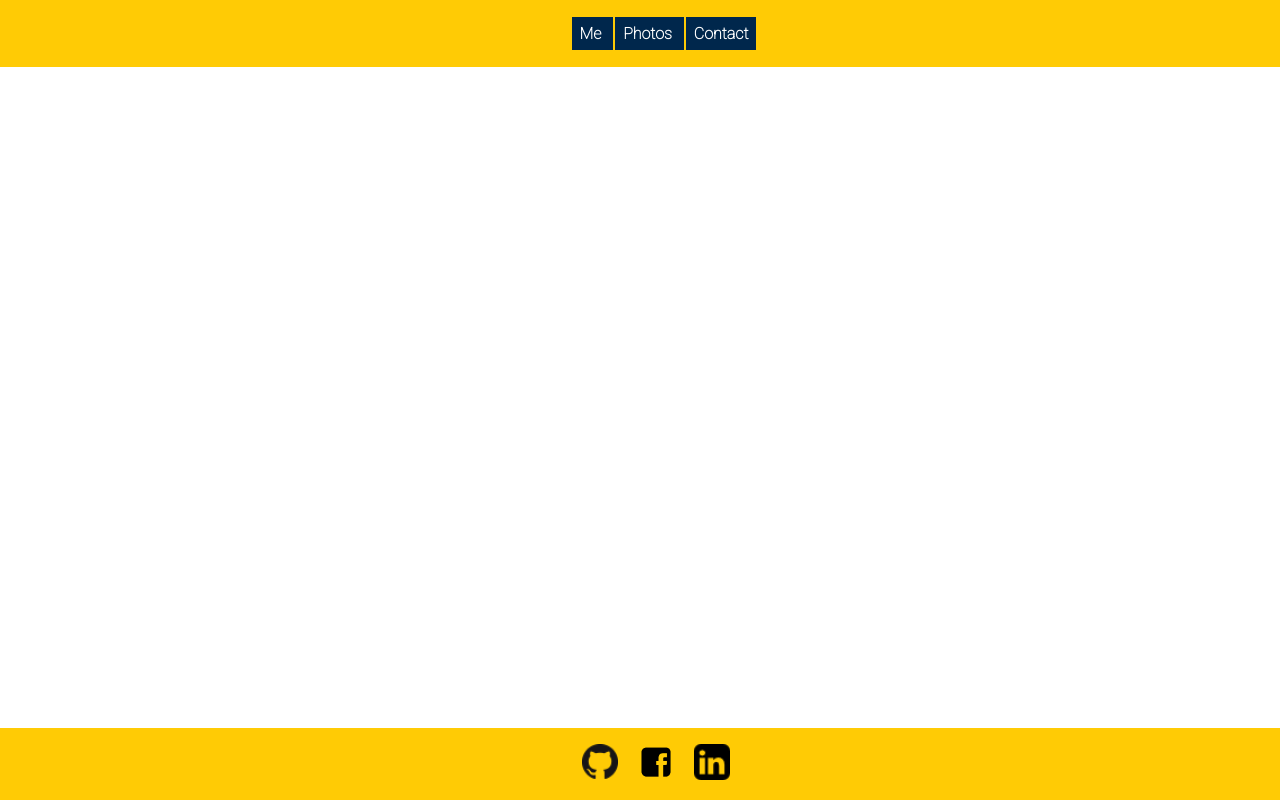
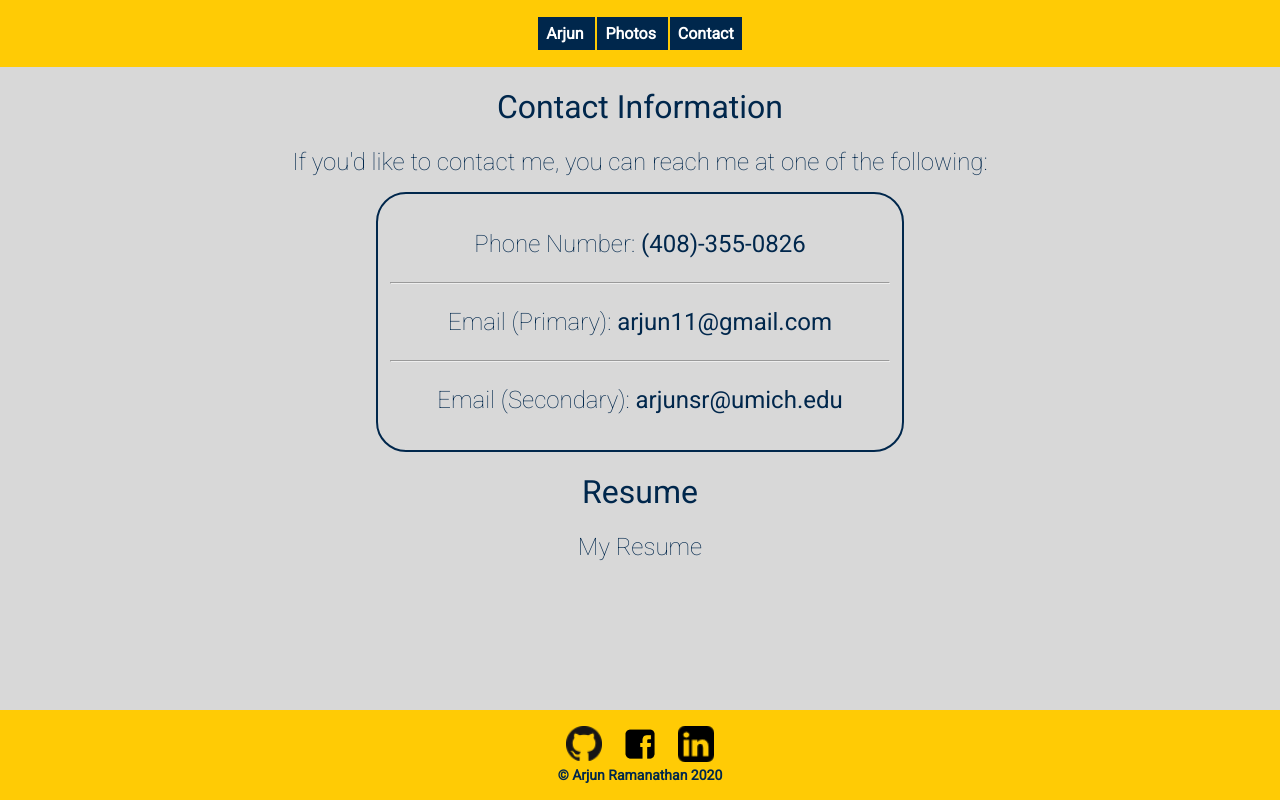
Before and after one commit to arjunsr1/arjunramanathan, a Flask app: page /contact/ in a window 1280 px wide; the page is wider, and only the part inside the window is pictured. Run offline with Flask 2, Linux system fonts and the light colour scheme; some web fonts are replaced.

Commit message:
Mostly done with contact page

```diff
--- a/static/styles.css
+++ b/static/styles.css
@@ -1,5 +1,5 @@
 @import url('https://fonts.googleapis.com/css2?family=Habibi&display=swap');
-@import url('https://fonts.googleapis.com/css2?family=Roboto:wght@100&display=swap');
+@import url('https://fonts.googleapis.com/css2?family=Roboto:wght@100;300;400&display=swap');
 .aleft {
     text-align: left;
 }
@@ -13,41 +13,73 @@
     color: white;
     text-decoration:none;
     font-family: 'Roboto';
+    font-weight: 100;
 }
 .header_bar {
     background-color:#FFCB05;
-    width: 100%;
     padding: 24px;
+    text-align: center;
 }
 .header_list {
     border: 1px solid #FFCB05;
     background-color:#00274C;
 }
+.copyright {
+    font-family: 'Roboto';
+    font-size: 14px;
+    color: #00274C;
+}
 .footer {
     position: fixed;
-    padding: 16px;
-    left: 0;
+    width: 100%;
     bottom: 0;
-    width: 100%;
-    background-color: #FFCB05;
     color: white;
     text-align: center;
+    background-color: #FFCB05;
+    padding-top: 16px;
+    padding-bottom: 16px;
+    margin: 0px;
 }
 .footer_elem {
     height: 36px;
     width: 36px;
 }
+.contact_box {
+    border-radius: 30px;
+    border: 2px solid #00274C;
+    padding: 12px;
+    width: 500px;
+    margin: auto;
+    text-align: center;
+}
+.contact_header {
+    font-family: 'Roboto';
+    font-weight: 400;
+    color: #00274C;
+}
+.contact_info {
+    font-family: 'Roboto';
+    font-weight: 100;
+    color: #00274C;
+    font-size: 24px;
+}
+
 body, html {
     margin: 0px;
     padding: 0px;
+}
+body {
+    background-color:#D8D8D8;
 }
 a{
     text-decoration:none;
 }
 ul {
     list-style-type: none;
+    text-align: center;
     margin: 0;
     padding: 0;
+    display: inline;
 }
 li {
     display: inline;
--- a/templates/contact.html
+++ b/templates/contact.html
@@ -7,11 +7,10 @@
         <title>Arjun S. Ramanathan</title>
         <link rel="stylesheet" href="{{ url_for('static', filename='styles.css') }}" type="text/css">
         <div class="header_bar">
-            <div class='acenter'>
             <ul>
                 <li href="/" class="header_list" onmouseover="headerHover(this)" onmouseout="headerUnhover(this)">
                     <a href="/" class="header_element">
-                            <b>Me</b>
+                        <b>Arjun</b>
                     </a>
                 </li>
                 <li href="/photos/" class="header_list" onmouseover="headerHover(this)" onmouseout="headerUnhover(this)">
@@ -26,10 +25,36 @@
                 </li>
             </ul>
         </div>
-        </div>
     </head>
     <body>
-        <div>
+        <div class="acenter">
+            <h1>
+                <b class="contact_header">Contact Information</b>
+            </h1>
+            <p>
+                <b class="contact_info">
+                    If you'd like to contact me, you can reach me at one of the following:
+                </b>
+            </p>
+            <div class="contact_box">
+                <p class="contact_info">
+                    Phone Number: <b class="contact_header">(408)-355-0826</b>
+                </p>
+                <hr>
+                <p class="contact_info">
+                    Email (Primary): <a href="mailto:arjun11@gmail.com" class="contact_header">arjun11@gmail.com</a>
+                </p>
+                <hr>
+                <p class="contact_info">
+                    Email (Secondary): <a href="mailto:arjunsr@umich.edu" class="contact_header">arjunsr@umich.edu</a>
+                </p>
+            </div>
+            <h1>
+                <b class="contact_header">Resume</b>
+            </h1>
+            <p>
+                <a class="contact_info" href="https://www.youtube.com/watch?v=dQw4w9WgXcQ">My Resume</a>
+            </p>
         </div>
         <script type="text/javascript">
             function headerHover(x) {
@@ -39,10 +64,9 @@
                 x.style.backgroundColor = "#00274C"
             }
         </script>
-    </body>
         <footer>
             <div class="footer">
-            <ul>
+                <ul class="acenter">
                     <li>
                         <a href='https://github.com/arjunsr1/'>
                             <img class="footer_elem" src="/static/images/GitHub-Mark-32px.png"/>
@@ -59,6 +83,9 @@
                         </a>
                     </li>
                 </ul>
+                <br>
+                <b class="copyright">© Arjun Ramanathan 2020</b>
             </div>
         </footer>
+    </body>
 </html>
--- a/templates/index.html
+++ b/templates/index.html
@@ -7,11 +7,10 @@
         <title>Arjun S. Ramanathan</title>
         <link rel="stylesheet" href="{{ url_for('static', filename='styles.css') }}" type="text/css">
         <div class="header_bar">
-            <div class='acenter'>
             <ul>
                 <li href="/" class="header_list" onmouseover="headerHover(this)" onmouseout="headerUnhover(this)">
                     <a href="/" class="header_element">
-                            <b>Me</b>
+                        <b>Arjun</b>
                     </a>
                 </li>
                 <li href="/photos/" class="header_list" onmouseover="headerHover(this)" onmouseout="headerUnhover(this)">
@@ -25,7 +24,6 @@
                     </a>
                 </li>
             </ul>
-            </div>
         </div>
     </head>
     <body>
@@ -59,6 +57,8 @@
                     </a>
                 </li>
             </ul>
+            <br>
+            <b class="copyright">© Arjun Ramanathan 2020</b>
         </div>
     </footer>
 </html>
--- a/templates/photos.html
+++ b/templates/photos.html
@@ -7,11 +7,10 @@
         <title>Arjun S. Ramanathan</title>
         <link rel="stylesheet" href="{{ url_for('static', filename='styles.css') }}" type="text/css">
         <div class="header_bar">
-            <div class='acenter'>
             <ul>
                 <li href="/" class="header_list" onmouseover="headerHover(this)" onmouseout="headerUnhover(this)">
                     <a href="/" class="header_element">
-                            <b>Me</b>
+                        <b>Arjun</b>
                     </a>
                 </li>
                 <li href="/photos/" class="header_list" onmouseover="headerHover(this)" onmouseout="headerUnhover(this)">
@@ -25,7 +24,6 @@
                     </a>
                 </li>
             </ul>
-            </div>
         </div>
     </head>
     <body>
@@ -59,6 +57,8 @@
                     </a>
                 </li>
             </ul>
+            <br>
+            <b class="copyright">© Arjun Ramanathan 2020</b>
         </div>
     </footer>
 </html>
```
Lines whose indentation alone changed are shown as unchanged.
